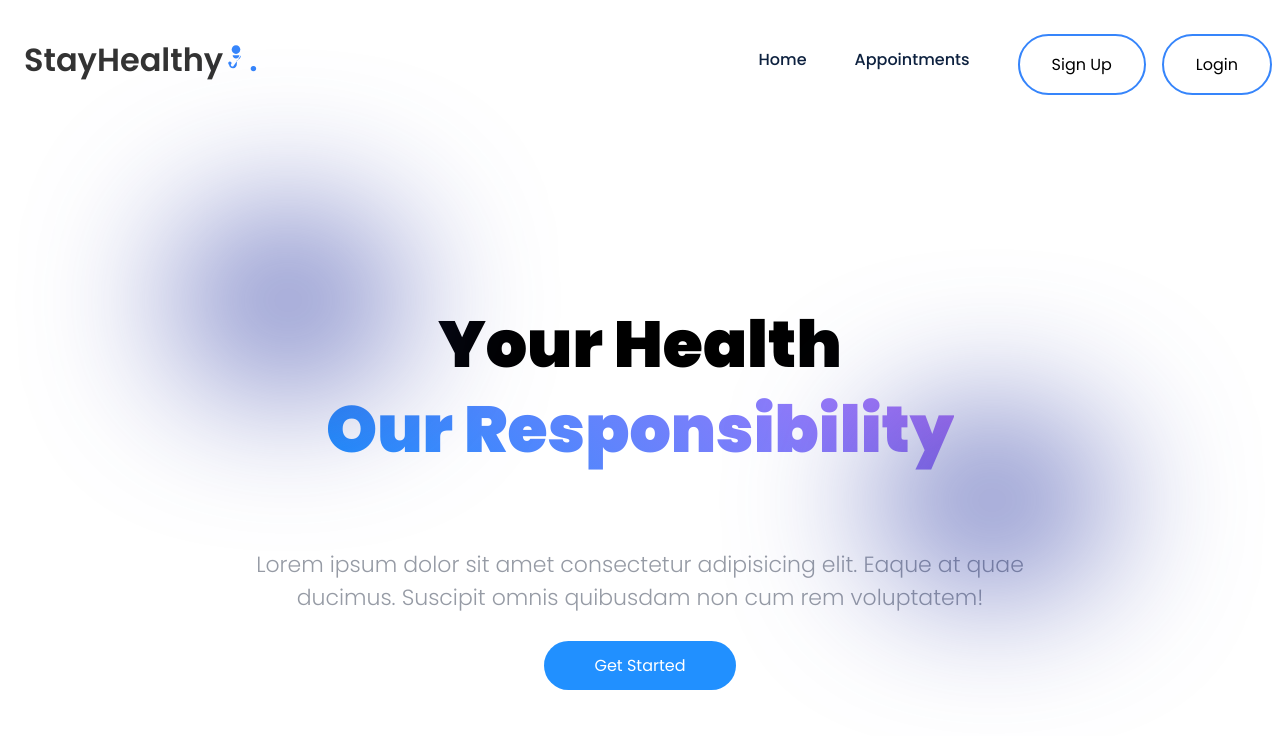
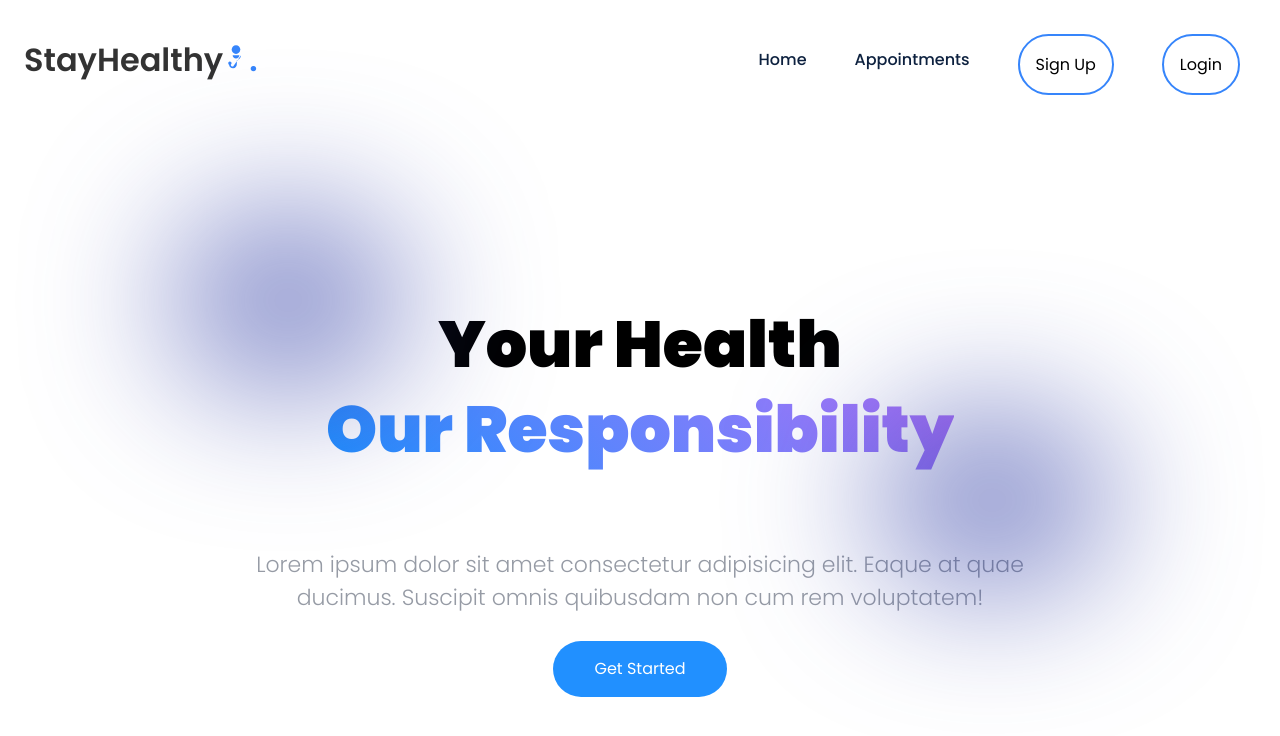
Before and after one commit to alysialockhart1977-commits/test_med_app, a React (Create React App) app: page / in a window 1280 px wide. Shown: the top 736 px of the page. Built offline with nearby package versions, Linux system fonts and the light colour scheme.

Commit message:
Fix errors in Components DoctorCardIC

```diff
--- a/src/App.js
+++ b/src/App.js
@@ -1,6 +1,8 @@
-
 // Import React
 import React from "react";
+
+// Import InstantConsultation.js
+import InstantConsultation from "./Components/InstantConsultation/InstantConsultation";
 
 // Import CSS
 import "./App.css";
@@ -28,6 +30,7 @@ function App() {
         <Route path="/login" element={<Login />} />
         <Route path="/signup" element={<SignUp />} />
         <Route path="/appointments" element={<Appointments />} />
+        <Route path="/instant-consultation" element={<InstantConsultation />} />
       </Routes>
     </BrowserRouter>
   );
--- a/src/Components/InstantConsultation/DoctorCardIC/DoctorCardIC.js
+++ b/src/Components/InstantConsultation/DoctorCardIC/DoctorCardIC.js
@@ -2,7 +2,7 @@ import React, { useEffect, useState } from 'react';
 import Popup from 'reactjs-popup';
 import 'reactjs-popup/dist/index.css';
 import './DoctorCardIC.css';
-import AppointmentFormIC from '../AppointmentFormIC/AppointmentFormIC'
+import AppointmentFormIC from '../AppointmentFormIC/AppointmentFormIC';
 import { v4 as uuidv4 } from 'uuid';
 
 
@@ -15,7 +15,9 @@ const DoctorCardIC = ({ name, speciality, experience, ratings, profilePic }) =>
   };
 
   const handleCancel = (appointmentId) => {
-    const updatedAppointments = appointments.filter((appointment) => appointment.id !== appointmentId);
+    const updatedAppointments = appointments.filter(
+        (appointment) => appointment.id !== appointmentId
+    );
     setAppointments(updatedAppointments);
   };
 
@@ -26,21 +28,26 @@ const DoctorCardIC = ({ name, speciality, experience, ratings, profilePic }) =>
     };
     const updatedAppointments = [...appointments, newAppointment];
     setAppointments(updatedAppointments);
-    setShowModal(false);
+
+    // Keep modal open so the "Appointment Booked!" screen appears
+    setShowModal(true);
   };
 
   return (
     <div className="doctor-card-container">
       <div className="doctor-card-details-container">
         <div className="doctor-card-profile-image-container">
-        <svg xmlns="http://www.w3.org/2000/svg" width="46" height="46" fill="currentColor" class="bi bi-person-fill" viewBox="0 0 16 16"> <path d="M3 14s-1 0-1-1 1-4 6-4 6 3 6 4-1 1-1 1H3zm5-6a3 3 0 1 0 0-6 3 3 0 0 0 0 6z"/> </svg>
+        <svg xmlns="http://www.w3.org/2000/svg" width="46" height="46" fill="currentColor" class="bi bi-person-fill" viewBox="0 0 16 16"
+        > <path d="M3 14s-1 0-1-1 1-4 6-4 6 3 6 4-1 1-1 1H3zm5-6a3 3 0 1 0 0-6 3 3 0 0 0 0 6z"/> </svg>
         </div>
         <div className="doctor-card-details">
           <div className="doctor-card-detail-name">{name}</div>
           <div className="doctor-card-detail-speciality">{speciality}</div>
           <div className="doctor-card-detail-experience">{experience} years experience</div>
-          <div className="doctor-card-detail-consultationfees">Ratings: {ratings}</div>
-        </div>
+          <div className="doctor-card-detail-consultationfees">Ratings: {ratings}
+          </div>
+          </div>
+
         {/* for reference  */}
         {/* <div>
               <button className='book-appointment-btn'>
@@ -50,17 +57,19 @@ const DoctorCardIC = ({ name, speciality, experience, ratings, profilePic }) =>
               </div> */}
       </div>
 
-
       <div className="doctor-card-options-container">
        <Popup
           style={{ backgroundColor: '#FFFFFF' }}
           trigger={
-            <button className={`book-appointment-btn ${appointments.length > 0 ? 'cancel-appointment' : ''}`}>
+            <button
+            OnClick={handleBooking}
+            className={`book-appointment-btn ${
+                appointments.length > 0 ? 'cancel-appointment' : ''}`}>
               {appointments.length > 0 ? (
                 <div>Cancel Appointment</div>
               ) : (
                 <div>Book Appointment</div>
-              )}
+            )}
               <div>No Booking Fee</div>
             </button>
           }
@@ -68,7 +77,7 @@ const DoctorCardIC = ({ name, speciality, experience, ratings, profilePic }) =>
           open={showModal}
           onClose={() => setShowModal(false)}
         >
-          {(close) => (
+          {() => (
             <div className="doctorbg" style={{ height: '100vh', overflow: 'scroll' }}>
               <div>
                 <div className="doctor-card-profile-image-container">
@@ -89,12 +98,18 @@ const DoctorCardIC = ({ name, speciality, experience, ratings, profilePic }) =>
                     <div className="bookedInfo" key={appointment.id}>
                       <p>Name: {appointment.name}</p>
                       <p>Phone Number: {appointment.phoneNumber}</p>
-                      <button onClick={() => handleCancel(appointment.id)}>Cancel Appointment</button>
+                      <button onClick={() => handleCancel(appointment.id)}>
+                        Cancel Appointment
+                        </button>
                     </div>
                   ))}
                 </>
               ) : (
-                <AppointmentFormIC doctorName={name} doctorSpeciality={speciality} onSubmit={handleFormSubmit} />
+                <AppointmentFormIC
+                doctorName={name}
+                doctorSpeciality={speciality}
+                onSubmit={handleFormSubmit}
+                />
               )}
             </div>
           )}
--- a/src/Components/InstantConsultation/InstantConsultation.js
+++ b/src/Components/InstantConsultation/InstantConsultation.js
@@ -1,6 +1,6 @@
 import React, { useEffect, useState } from 'react';
 import './InstantConsultation.css';
-import { useNavigate, useSearchParams } from 'react-router-dom';
+import { useSearchParams } from 'react-router-dom';
 import FindDoctorSearchIC from './FindDoctorSearchIC/FindDoctorSearchIC';
 import DoctorCardIC from './DoctorCardIC/DoctorCardIC';
 
@@ -14,22 +14,26 @@ const InstantConsultation = () => {
         fetch('https://api.npoint.io/9a5543d36f1460da2f63')
         .then(res => res.json())
         .then(data => {
-            if (searchParams.get('speciality')) {
-                // window.reload()
-                const filtered = data.filter(doctor => doctor.speciality.toLowerCase() === searchParams.get('speciality').toLowerCase());
+            setDoctors(data);
+
+            const speciality = searchParams.get('speciality');
+
+            if (speciality) {
+                const filtered = data.filter((doctor) => doctor.speciality.toLowerCase() === speciality.toLowerCase()
+            );
 
                 setFilteredDoctors(filtered);
 
                 setIsSearched(true);
-                window.reload()
+
             } else {
                 setFilteredDoctors([]);
                 setIsSearched(false);
             }
-            setDoctors(data);
+
         })
-        .catch(err => console.log(err));
-    }
+        .catch((err) => console.log(err));
+    };
     const handleSearch = (searchText) => {
 
         if (searchText === '') {
@@ -39,24 +43,23 @@ const InstantConsultation = () => {
 
             const filtered = doctors.filter(
                 (doctor) =>
-                //
-                doctor.speciality.toLowerCase().includes(searchText.toLowerCase())
+                  doctor.speciality.toLowerCase().includes(searchText.toLowerCase())
 
             );
 
             setFilteredDoctors(filtered);
             setIsSearched(true);
-            window.location.reload()
+
         }
     };
-    const navigate = useNavigate();
+
     useEffect(() => {
         getDoctorsDetails();
         // const authtoken = sessionStorage.getItem("auth-token");
         // if (!authtoken) {
         //     navigate("/login");
         // }
-    }, [searchParams])
+    }, [searchParams]);
 
     return (
         <center>
@@ -65,10 +68,15 @@ const InstantConsultation = () => {
             <div className="search-results-container">
             {isSearched ? (
                 <center>
-                    <h2>{filteredDoctors.length} doctors are available {searchParams.get('location')}</h2>
-                    <h3>Book appointments with minimum wait-time & verified doctor details</h3>
+                    <h2>{filteredDoctors.length} doctors are available{" "}
+                    {searchParams.get('location')}
+                    </h2>
+                    <h3>Book appointments with minimum wait-time & verified doctor details
+                    </h3>
                     {filteredDoctors.length > 0 ? (
-                    filteredDoctors.map(doctor => <DoctorCardIC className="doctorcard" {...doctor} key={doctor.name} />)
+                    filteredDoctors.map((doctor) => (
+                    <DoctorCardIC className="doctorcard" {...doctor} key={doctor.name} />
+                    ))
                     ) : (
                     <p>No doctors found.</p>
                     )}
@@ -79,7 +87,7 @@ const InstantConsultation = () => {
             </div>
         </div>
         </center>
-    )
-}
+    );
+};
 
-export default InstantConsultation
+export default InstantConsultation;
--- a/src/Components/Landing_Page/LandingPage.css
+++ b/src/Components/Landing_Page/LandingPage.css
@@ -34,13 +34,20 @@
 }
 
 .hero-section .button {
-    padding: 0.7rem 2rem;
-    border-radius: 25px;
+    display: inline-block;
+    align-items: center;
+    justify-content: center;
+    padding: 0.95rem 2.6rem;
+    min-height: 56px;
+    border-radius: 9999px;
     background-color: #2190FF;
     color: #fff;
-    border: 1px solid transparent;
-    width: 15%;
-    margin-top:15px;
+    border: none;
+    width: auto;
+    margin-top: 15px;
+    line-height: 1;
+    appearance: none;
+    -webkit-appearance: none;
 }
 
 .hero-section div:nth-child(2) {
@@ -78,7 +85,6 @@ button {
     transition: all 0.5s ease-in-out;
     font-size: 1em;
     padding: 1em;
-    width: 100%;
     border-radius: 5px;
     margin-top: 10px;
 }
@@ -105,8 +111,7 @@ button {
         width: 500px;
     }
     .hero-section .button{
-        margin-top:15px;
-        width: 45%;
+        width: auto;
     }
 
 }
```
